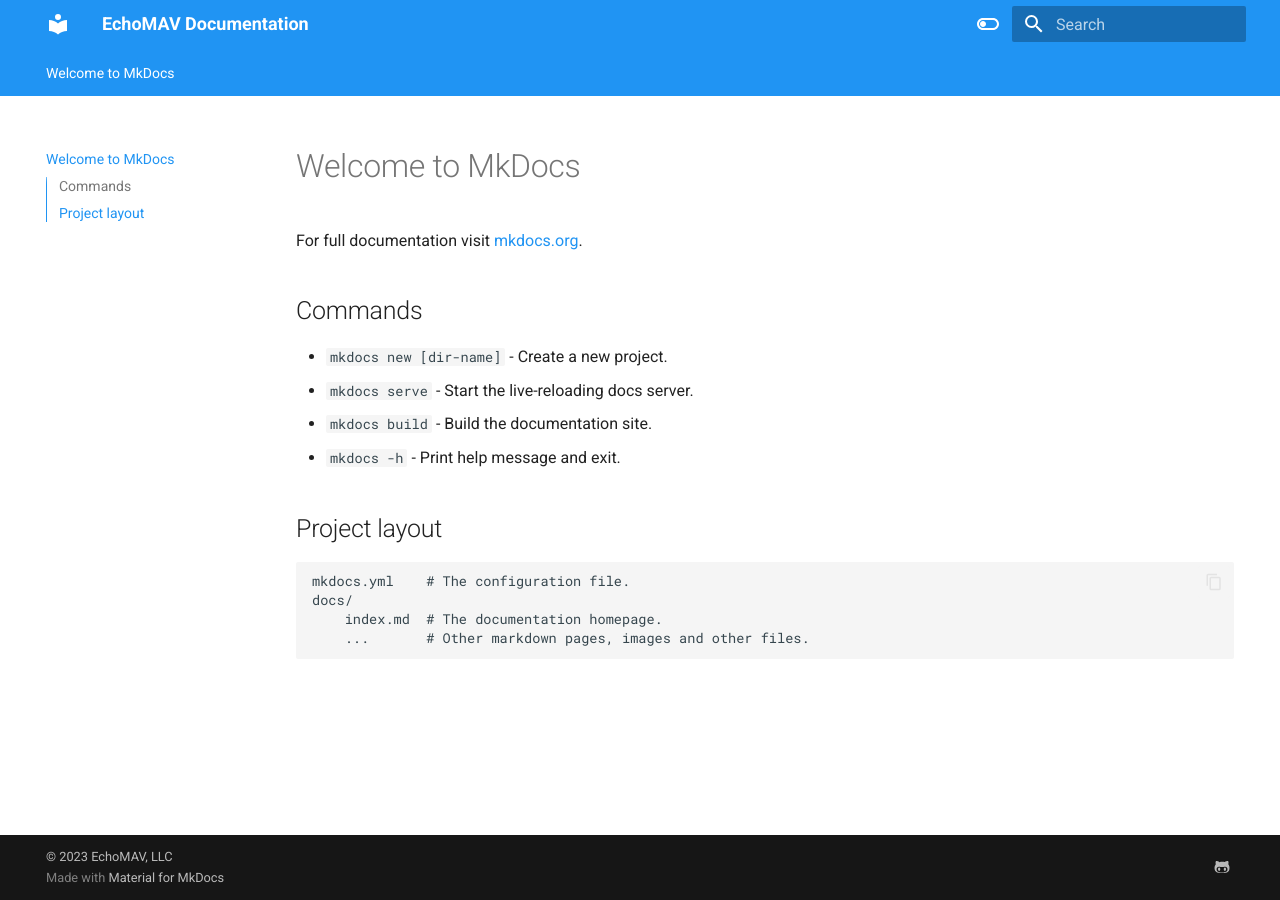
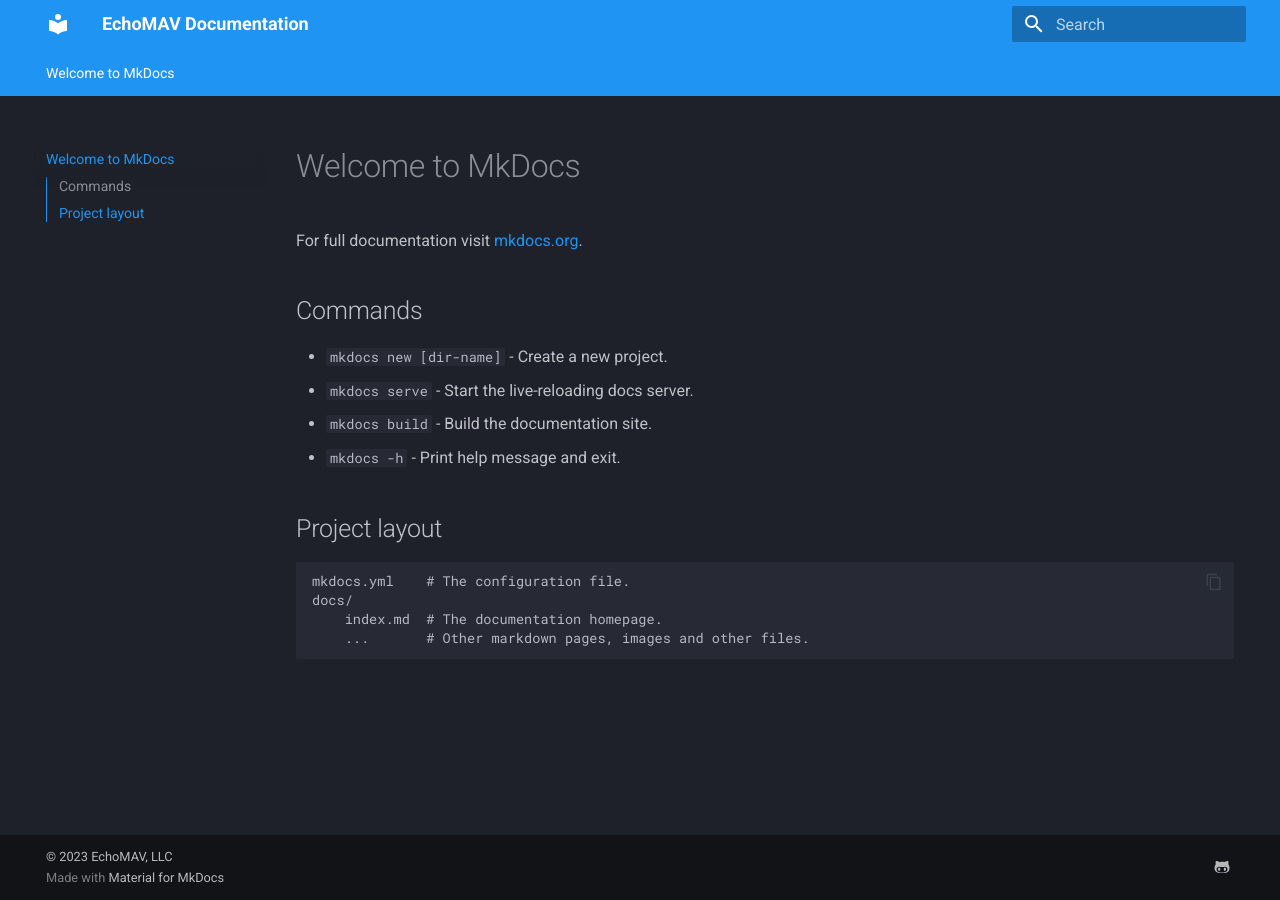
Before and after one commit to EchoMAV/docs, an MkDocs documentation site: the page built from docs/index.md, in a window 1280 px wide. Built offline with MkDocs 1.6.1 and Material for MkDocs 9.7.7, drawn with Linux system fonts in a browser that asks for light colours.

```diff
--- a/mkdocs.yml
+++ b/mkdocs.yml
@@ -13,18 +13,9 @@ theme:
     - content.code.copy
   language: en
   palette:
-    - scheme: default
-      toggle:
-        icon: material/toggle-switch-off-outline
-        name: Switch to dark mode
+    - scheme: slate
       primary: blue
-      accent: blue
-    - scheme: slate
-      toggle:
-        icon: material/toggle-switch
-        name: Switch to light mode
-      primary: blue
-      accent: lime
+      accent: green
 
 extra:
   social:
```
